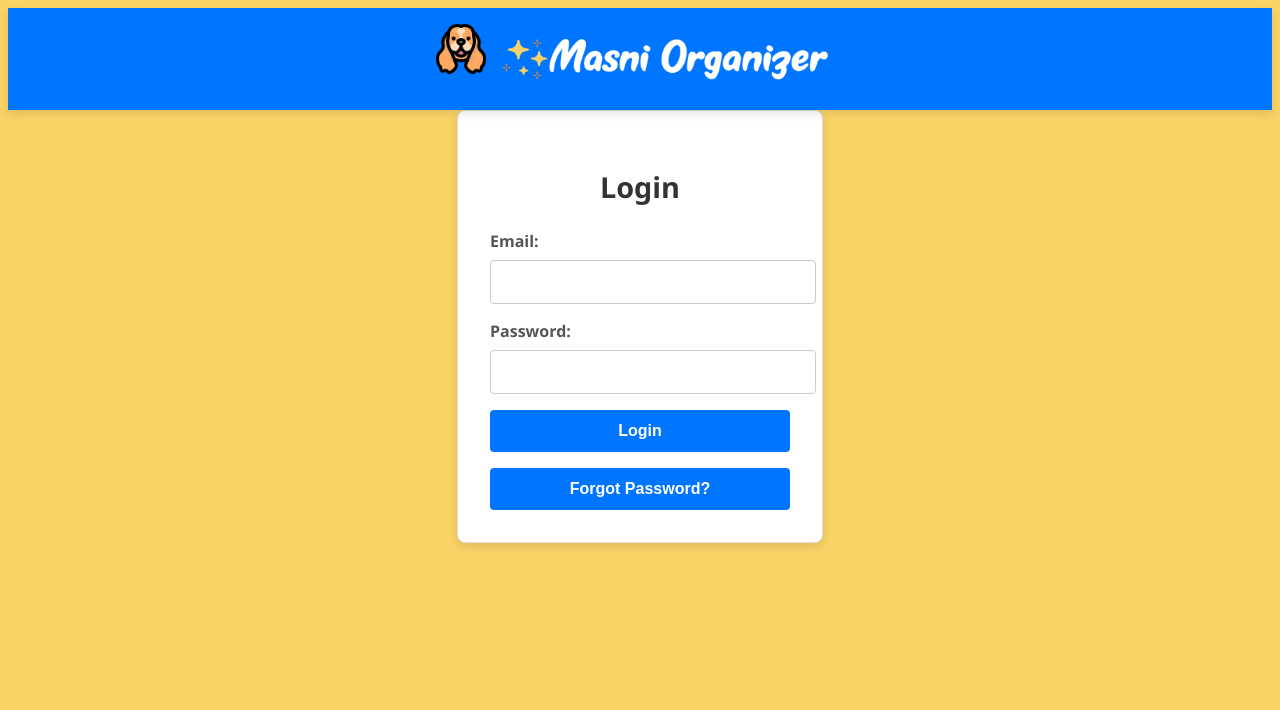
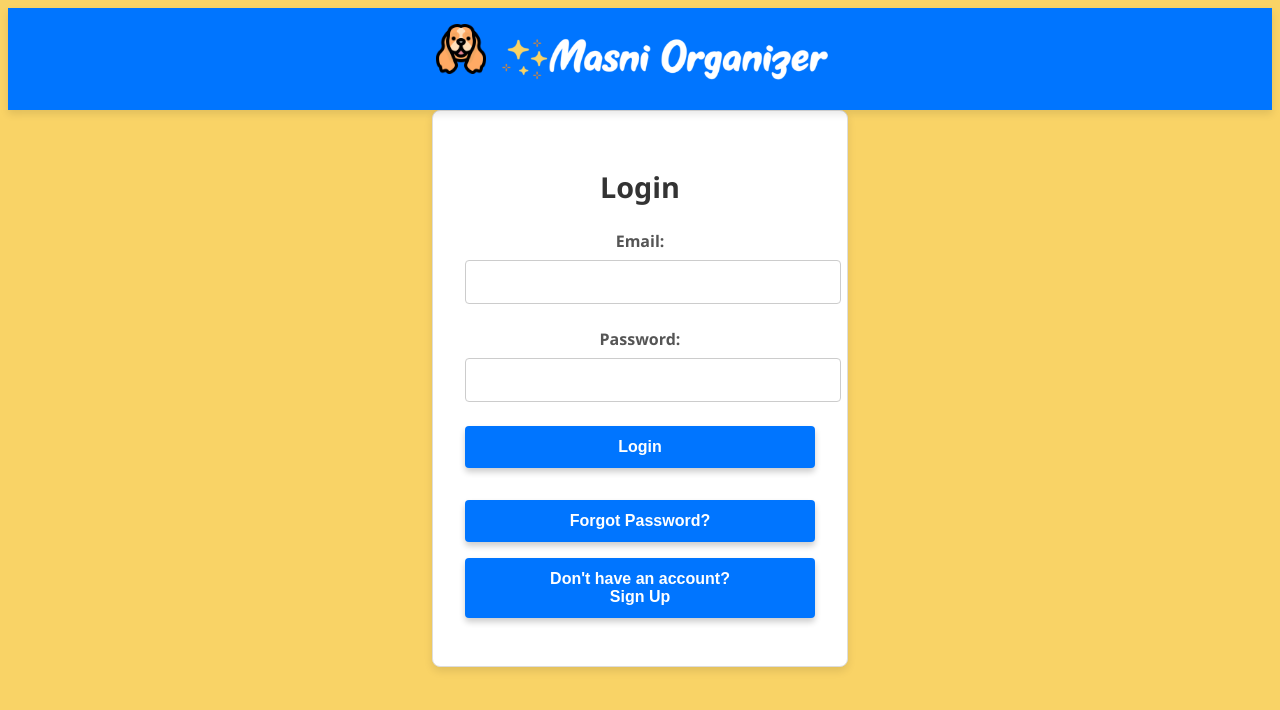
Before and after one commit to DanSimWorld/MasniOrganizer, an Angular app in the folder MasniOrganizer/: page /login in a window 1280 px wide. Shown: the top 710 px of the page. Built offline with nearby package versions, Linux system fonts and the light colour scheme.

Commit message:
Added a signup function

```diff
--- a/MasniOrganizer/src/app/firebase.service.ts
+++ b/MasniOrganizer/src/app/firebase.service.ts
@@ -1,12 +1,12 @@
 import { Injectable } from '@angular/core';
 import { initializeApp } from 'firebase/app';
-import { getAuth, signInWithEmailAndPassword, signOut, sendPasswordResetEmail } from 'firebase/auth';
+import { getAuth, createUserWithEmailAndPassword, signInWithEmailAndPassword, signOut, sendPasswordResetEmail } from 'firebase/auth';
 import { getFirestore, collection, addDoc, onSnapshot, Timestamp, deleteDoc, doc, getDocs, updateDoc } from 'firebase/firestore';
 import { getAnalytics, isSupported } from 'firebase/analytics';
 import { Appointment } from './appointment.model';
 import { Observable } from 'rxjs';
 import { FoodItem } from './home/foodplanner/food-item.model';
-import {ShoppingListItem} from './home/shopping-list/shopping-list-item.model';
+import { ShoppingListItem } from './home/shopping-list/shopping-list-item.model';
 
 const firebaseConfig = {
   apiKey: "AIzaSyBJ4VU8NzNDGCSWE0zgPDpzW8jlmLVUwh8",
@@ -42,7 +42,27 @@ export class FirebaseService {
     this.db = getFirestore(this.app);
   }
 
-// login coding
+  // Signup method with user information saving
+  async signup(email: string, password: string, name: string): Promise<void> {
+    try {
+      const userCredential = await createUserWithEmailAndPassword(this.auth, email, password);
+      const user = userCredential.user;
+
+      // Save the user information in Firestore
+      await addDoc(collection(this.db, 'users'), {
+        uid: user.uid,
+        email: user.email,
+        name: name,  // Store the name along with the email
+      });
+
+      console.log('Signup successful');
+    } catch (error: unknown) {
+      this.handleError(error);
+      throw new Error(error instanceof Error ? error.message : "An unknown error occurred during signup");
+    }
+  }
+
+  // login method
   async login(email: string, password: string): Promise<void> {
     try {
       await signInWithEmailAndPassword(this.auth, email, password);
--- a/MasniOrganizer/src/app/login/login.component.html
+++ b/MasniOrganizer/src/app/login/login.component.html
@@ -1,22 +1,35 @@
 <div class="login-container">
-  <h2>{{ isLoginMode ? 'Login' : 'Reset Password' }}</h2>
+  <h2>{{ isLoginMode ? 'Login' : isSignUpMode ? 'Sign Up' : 'Reset Password' }}</h2>
 <form>
-  <form (submit)="login()">
+  <form (submit)="isSignUpMode ? signUp() : login()">
+    <!-- Name Field (only shown in Sign Up mode) -->
+    <label for="name" *ngIf="isSignUpMode">Name:</label>
+    <input type="text" id="name" [(ngModel)]="name" name="name" *ngIf="isSignUpMode" required>
+
+    <!-- Email Field -->
     <label for="email">Email:</label>
     <input type="email" id="email" [(ngModel)]="email" name="email" required>
 
-    <label for="password" *ngIf="isLoginMode">Password:</label>
-    <input type="password" id="password" [(ngModel)]="password" name="password" *ngIf="isLoginMode" required>
+    <!-- Password Field (for Login and Sign Up) -->
+    <label for="password" *ngIf="isLoginMode || isSignUpMode">Password:</label>
+    <input type="password" id="password" [(ngModel)]="password" name="password" *ngIf="isLoginMode || isSignUpMode" required>
 
-    <button type="submit">{{ isLoginMode ? 'Login' : 'Send Reset Link' }}</button>
+    <button type="submit">
+      {{ isLoginMode ? 'Login' : isSignUpMode ? 'Sign Up' : 'Send Reset Link' }}
+    </button>
   </form>
+  <!-- Error Message -->
+  <p *ngIf="errorMessage" class="error">{{ errorMessage }}</p>
+  <div class="reset-password">
+    <!-- Forgot Password Link -->
+    <button *ngIf="isLoginMode" (click)="onForgotPassword()">Forgot Password?</button>
 
-  <div class="reset-password">
-  <button *ngIf="isLoginMode" (click)="onForgotPassword()">Forgot Password?</button>
-  <button *ngIf="!isLoginMode" (click)="onBackToLogin()">Back to Login</button>
+    <!-- Sign Up Link -->
+    <button *ngIf="isLoginMode" (click)="onSignUp()">Don't have an account?<br> Sign Up</button>
+
+    <!-- Back to Login Link (for Reset Password) -->
+    <button *ngIf="!isLoginMode" (click)="onBackToLogin()">Back to Login</button>
   </div>
+</form>
 
-  <p *ngIf="errorMessage" class="error">{{ errorMessage }}</p>
-
-</form>
 </div>
--- a/MasniOrganizer/src/app/login/login.component.scss
+++ b/MasniOrganizer/src/app/login/login.component.scss
@@ -5,13 +5,14 @@
   align-items: center;
   justify-content: center;
   width: 85%;
-    max-width: 300px;
+  max-width: 350px;
   margin: 0 auto;
   padding: 2rem;
   border: 1px solid #ddd;
   border-radius: 8px;
   box-shadow: 0 4px 8px rgba(0, 0, 0, 0.1);
   background-color: #ffffff;
+  text-align: center;
 }
 
 /* Style for the form title */
@@ -19,6 +20,7 @@
   margin-bottom: 1.5rem;
   color: #333;
   font-size: 1.8rem;
+  font-weight: 600;
 }
 
 /* Label styling */
@@ -31,18 +33,21 @@
 
 /* Input fields styling */
 .login-container input[type="email"],
-  .login-container input[type="password"] {
+.login-container input[type="password"],
+.login-container input[type="text"] {
   width: 100%;
   padding: 0.75rem;
-    margin-bottom: 1rem;
+  margin-bottom: 1.5rem;  /* Added more space between input fields */
   border: 1px solid #ccc;
   border-radius: 4px;
   font-size: 1rem;
   transition: border-color 0.3s;
 }
 
+/* Focus effect for inputs */
 .login-container input[type="email"]:focus,
-  .login-container input[type="password"]:focus {
+.login-container input[type="password"]:focus,
+.login-container input[type="text"]:focus {
   border-color: #007bff;
   outline: none;
 }
@@ -58,15 +63,18 @@
   font-size: 1rem;
   font-weight: bold;
   cursor: pointer;
-    transition: background-color 0.3s;
+  transition: background-color 0.3s, tranform 0.3s;
+  margin-bottom: 1rem; /* Space below the button */
+  box-shadow: 0 4px 6px rgba(0, 0, 0, 0.2);
 }
 
+/* Button hover and active states */
 .login-container button:hover {
   background-color: #0056b3;
 }
 
 .login-container button:active {
-    transform: scale(0.98);
+  transform: translateY(2px);
 }
 
 /* Error message styling */
@@ -77,8 +85,32 @@
   text-align: center;
 }
 
+/* Reset password links and sign-up options */
 .reset-password {
   margin-top: 1rem;
+}
+
+.reset-password button {
+  width: 100%;
+  padding: 0.75rem;
+  border: none;
+  border-radius: 4px;
+  background-color: #0075ff;
+  color: #ffffff;
+  font-size: 1rem;
+  font-weight: bold;
+  cursor: pointer;
+  transition: background-color 0.3s, tranform 0.3s;
+  margin-bottom: 1rem; /* Space below the button */
+  box-shadow: 0 4px 6px rgba(0, 0, 0, 0.2);
+}
+
+.reset-password button:hover {
+  background-color: #0056b3;
+}
+
+.reset-password button:active {
+  transform: translateY(2px);
 }
 
 /* Responsive adjustments for mobile screens */
@@ -94,6 +126,7 @@
 
   .login-container input[type="email"],
   .login-container input[type="password"],
+  .login-container input[type="text"],
   .login-container button {
     font-size: 0.9rem;
     padding: 0.65rem;
--- a/MasniOrganizer/src/app/login/login.component.ts
+++ b/MasniOrganizer/src/app/login/login.component.ts
@@ -14,8 +14,10 @@ import { FormsModule } from '@angular/forms';
 export class LoginComponent {
   email: string = '';
   password: string = '';
+  name: string = '';  // Add a property for the name input
   errorMessage: string = '';
-  isLoginMode: boolean = true;  // Flag to toggle between login and reset password form
+  isLoginMode: boolean = true;  // Flag to toggle between login, signup, and reset password
+  isSignUpMode: boolean = false; // Flag to toggle signup mode
 
   constructor(private router: Router, private firebaseService: FirebaseService) {}
 
@@ -32,6 +34,9 @@ export class LoginComponent {
         .catch((error) => {
           this.errorMessage = error.message;
         });
+    } else if (this.isSignUpMode) {
+      // User wants to sign up
+      this.signUp();
     } else {
       // User wants to reset the password
       this.firebaseService.resetPassword(this.email)
@@ -45,13 +50,38 @@ export class LoginComponent {
     }
   }
 
+  // Sign Up method
+  signUp() {
+    if (!this.name || !this.email || !this.password) {
+      this.errorMessage = "Please fill in all fields!";
+      return;
+    }
+
+    // Call signup method with name, email, and password
+    this.firebaseService.signup(this.email, this.password, this.name)  // Pass the name here
+      .then(() => {
+        this.router.navigate(['/home']);
+      })
+      .catch((error: Error) => {  // Type error as Error
+        this.errorMessage = error.message;
+      });
+  }
+
   // Toggle to reset password mode
   onForgotPassword() {
     this.isLoginMode = false;
+    this.isSignUpMode = false;
   }
 
   // Back to login mode
   onBackToLogin() {
     this.isLoginMode = true;
+    this.isSignUpMode = false;
+  }
+
+  // Toggle to sign up mode
+  onSignUp() {
+    this.isLoginMode = false;
+    this.isSignUpMode = true;
   }
 }
```
Lines whose indentation alone changed are shown as unchanged.
